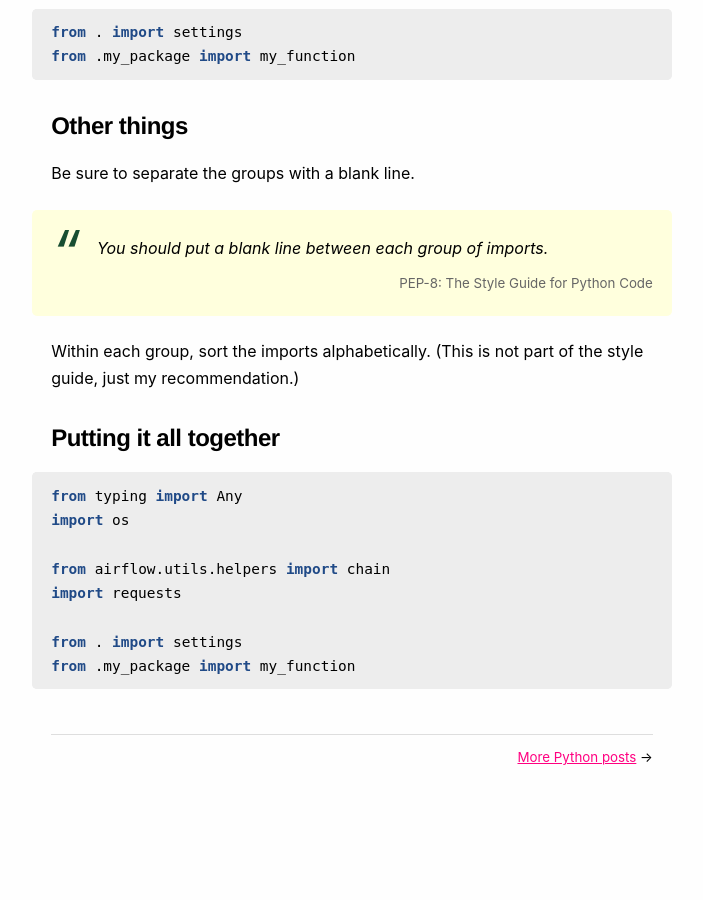
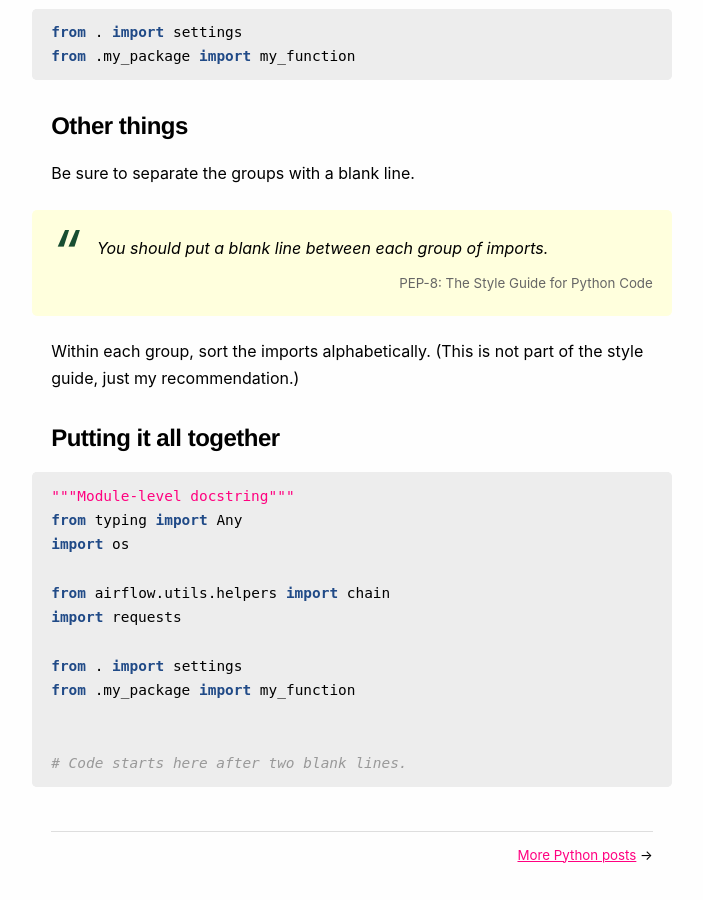
Before and after one commit to explodinglabs/explodinglabs.github.io, a Jekyll site: the page built from docs/_posts/python/2021-01-27-imports.markdown, in a window 1280 px wide and 900 px high, scrolled down 1083 px. Shown: the whole window, without its empty margins (288-991 px from the left). Built offline with Jekyll 4.4.1, drawn with Linux system fonts in a browser that asks for light colours; before the commit the page ends 1886 px from its top, so only the background shows below that.

Commit message:
Update 2021-01-27-imports.markdown

````diff
--- a/docs/_posts/python/2021-01-27-imports.markdown
+++ b/docs/_posts/python/2021-01-27-imports.markdown
@@ -66,6 +66,7 @@ style guide, just my recommendation.)
 ## Putting it all together
 
 ```python
+"""Module-level docstring"""
 from typing import Any
 import os
 
@@ -74,4 +75,7 @@ import requests
 
 from . import settings
 from .my_package import my_function
+
+
+# Code starts here after two blank lines.
 ```
````
